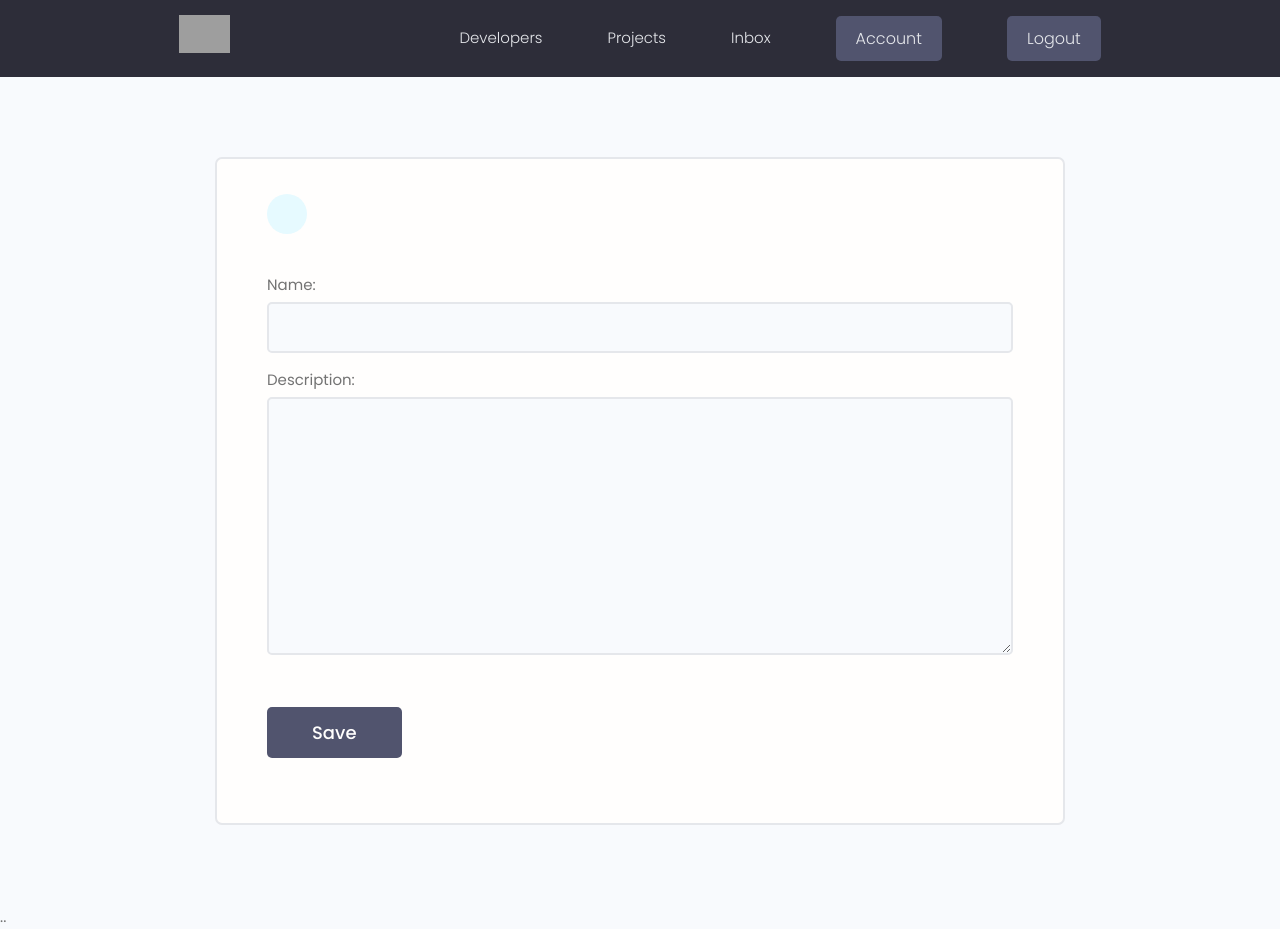
After one commit to mashendi/devsearch, a Django app: page /create-skill/ in a window 1280 px wide. The commit adds this page. Run offline with Django 4.2, Linux system fonts and the light colour scheme; a user stored in the database is signed in; data comes from the database, SQL or seed files in the repository; both versions use the stored data as it was after the commit; some libraries are stand-ins or nearby versions; grey boxes are pictures that could not be loaded.

Commit message:
skill form added

```diff
--- a/users/forms.py
+++ b/users/forms.py
@@ -1,8 +1,9 @@
+from dataclasses import fields
 from django.contrib.auth.models import User
 from django.contrib.auth.forms import UserCreationForm
 from django.forms import ModelForm
 
-from users.models import Profile
+from users.models import Profile, Skill
 
 
 class CustomUserCreationForm(UserCreationForm):
@@ -32,3 +33,15 @@ class ProfileForm(ModelForm):
 
         for name, field in self.fields.items():
             field.widget.attrs.update({'class': 'input'})
+
+
+class SkillForm(ModelForm):
+    class Meta:
+        model = Skill
+        fields = ['name', 'description']
+
+    def __init__(self, *args, **kwargs):
+        super(SkillForm, self).__init__(*args, **kwargs)
+
+        for name, field in self.fields.items():
+            field.widget.attrs.update({'class': 'input'})
--- a/users/templates/users/account.html
+++ b/users/templates/users/account.html
@@ -64,7 +64,7 @@
         </div>
         <div class="settings">
           <h3 class="settings__title">Skills</h3>
-          <a class="tag tag--pill tag--sub settings__btn tag--lg" href="#"
+          <a class="tag tag--pill tag--sub settings__btn tag--lg" href="{% url 'create-skill' %}"
             ><i class="im im-plus"></i> Add Skill</a
           >
         </div>
--- /dev/null
+++ b/users/templates/users/skill_form.html
@@ -0,0 +1,32 @@
+{% extends 'main.html' %}
+
+{% block content %}
+
+<main class="formPage my-xl">
+    <div class="content-box">
+      <div class="formWrapper">
+        <a class="backButton" href="#"><i class="im im-angle-left"></i></a>
+        <br />
+
+        <form
+          class="form"
+          method="POST"
+          action="{% url 'create-skill' %}"
+        >
+          {% csrf_token %}
+          {% for field in form %}
+
+          <!-- Input:Text -->
+          <div class="form__field">
+            <label for="formInput#text">{{field.label}}: </label>
+          {{field}}
+          </div>
+          {% endfor %}
+
+          <input class="btn btn--sub btn--lg my-md" type="submit" value="Save" />
+        </form>
+      </div>
+    </div>
+  </main>
+  ..
+{% endblock %}
--- a/users/urls.py
+++ b/users/urls.py
@@ -9,5 +9,7 @@ urlpatterns = [
     path('', views.profiles, name='profiles'),
     path('profile/<str:pk>', views.profile, name='profile'),
     path('account/', views.account, name='account'),
-    path('edit-profile', views.editProfile, name='edit-profile')
+    path('edit-profile/', views.editProfile, name='edit-profile'),
+
+    path('create-skill/', views.createSkill, name='create-skill')
 ]
--- a/users/views.py
+++ b/users/views.py
@@ -1,7 +1,7 @@
 from django.shortcuts import redirect, render
 from django.contrib.auth.models import User
 
-from users.forms import CustomUserCreationForm, ProfileForm
+from users.forms import CustomUserCreationForm, ProfileForm, SkillForm
 from .models import Profile
 from django.contrib import messages
 from django.contrib.auth import login, logout, authenticate
@@ -93,3 +93,20 @@ def editProfile(request):
 
     context = {'form': form}
     return render(request, 'users/profile_form.html', context)
+
+
+@login_required(login_url='login')
+def createSkill(request):
+    profile = request.user.profile
+    form = SkillForm()
+
+    if request.method == 'POST':
+        form = SkillForm(request.POST)
+        if form.is_valid():
+            skill = form.save(commit=False)
+            skill.owner = profile
+            skill.save()
+            return redirect('account')
+
+    context = {'form': form}
+    return render(request, 'users/skill_form.html', context)
```
Also changed, not shown: db.sqlite3.
